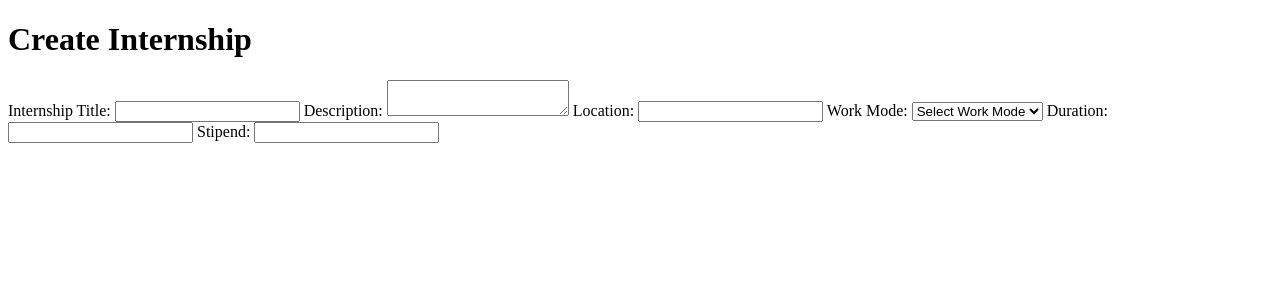
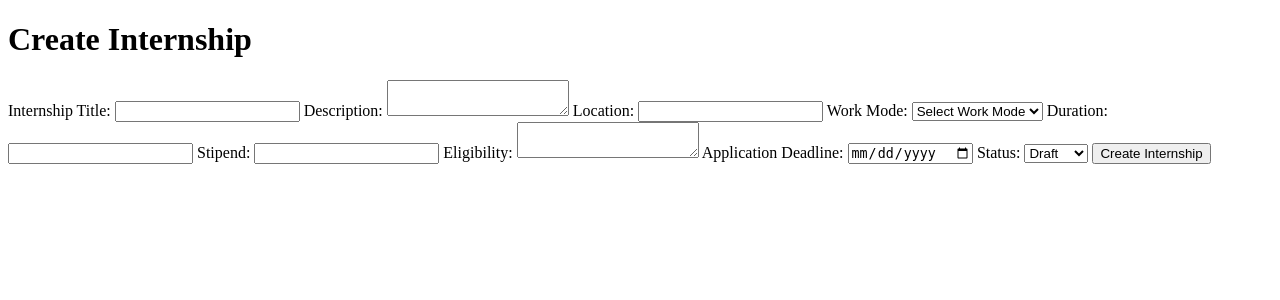
Before and after one commit to meppyy/internmatch, a Flask app: template app/templates/recruiter/create_internship.html in a window 1280 px wide. Shown: the top 300 px of the page. Run offline with Flask 3, Linux system fonts and the light colour scheme; the template is opened without the code that fills it, so the values that code supplies are empty.

Commit message:
Complete internship creation form

```diff
--- a/app/templates/recruiter/create_internship.html
+++ b/app/templates/recruiter/create_internship.html
@@ -6,7 +6,11 @@
 </head>
 <body>
 
+
+
     <h1>Create Internship</h1>
+
+    <form method="POST">
 
     <label for="title">Internship Title:</label>
     <input
@@ -51,5 +55,29 @@
         min="0"
     >
 
+    <label for="eligibility">Eligibility:</label>
+    <textarea
+        id="eligibility"
+        name="eligibility"
+    ></textarea>
+
+    <label for="deadline">Application Deadline:</label>
+    <input
+        type="date"
+        id="deadline"
+        name="deadline"
+    >
+
+    <label for="status">Status:</label>
+    <select id="status" name="status">
+        <option value="Draft">Draft</option>
+        <option value="Active">Active</option>
+        <option value="Closed">Closed</option>
+    </select>
+
+    <button type="submit">Create Internship</button>
+
+    </form>
+
 </body>
 </html>
```
